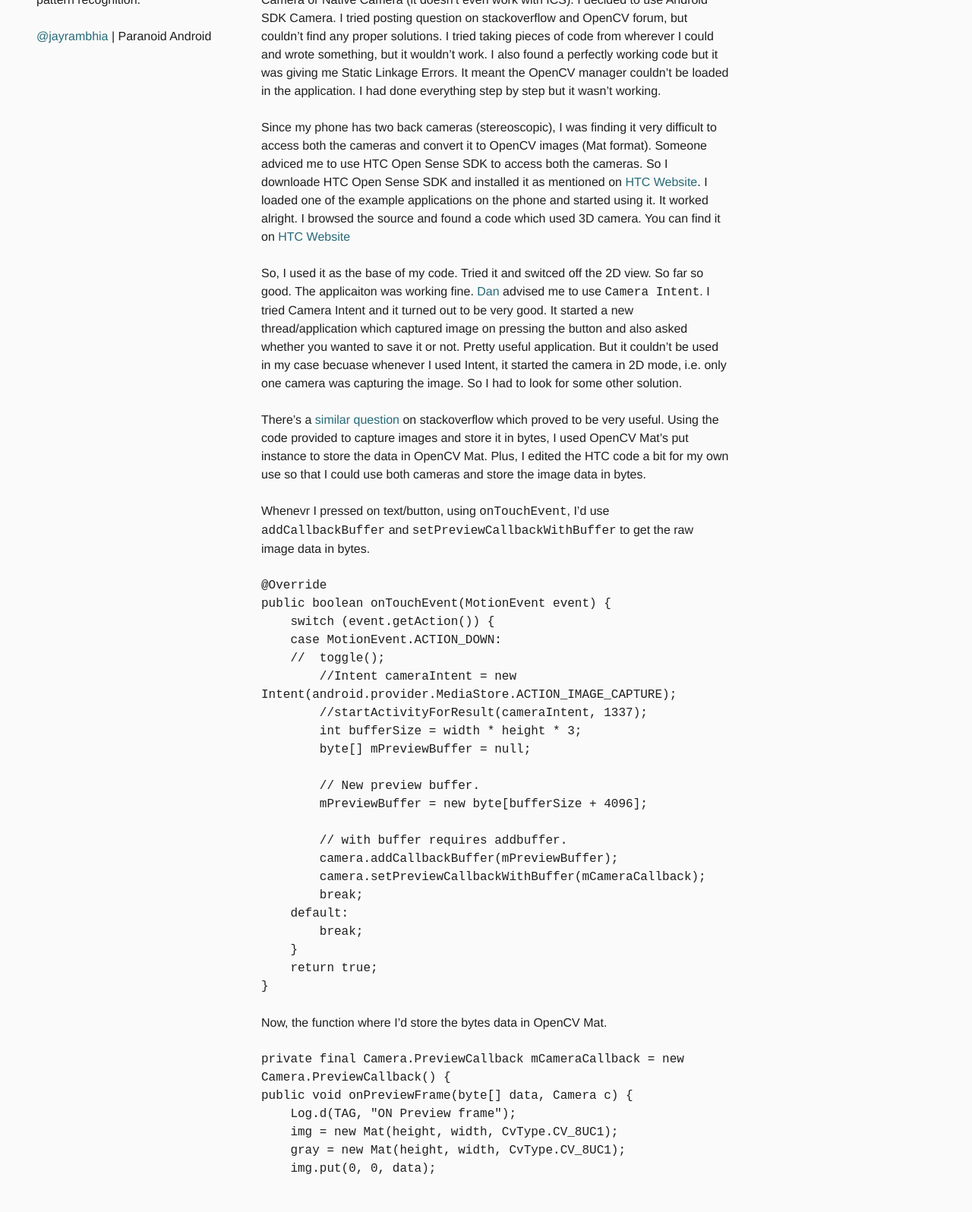
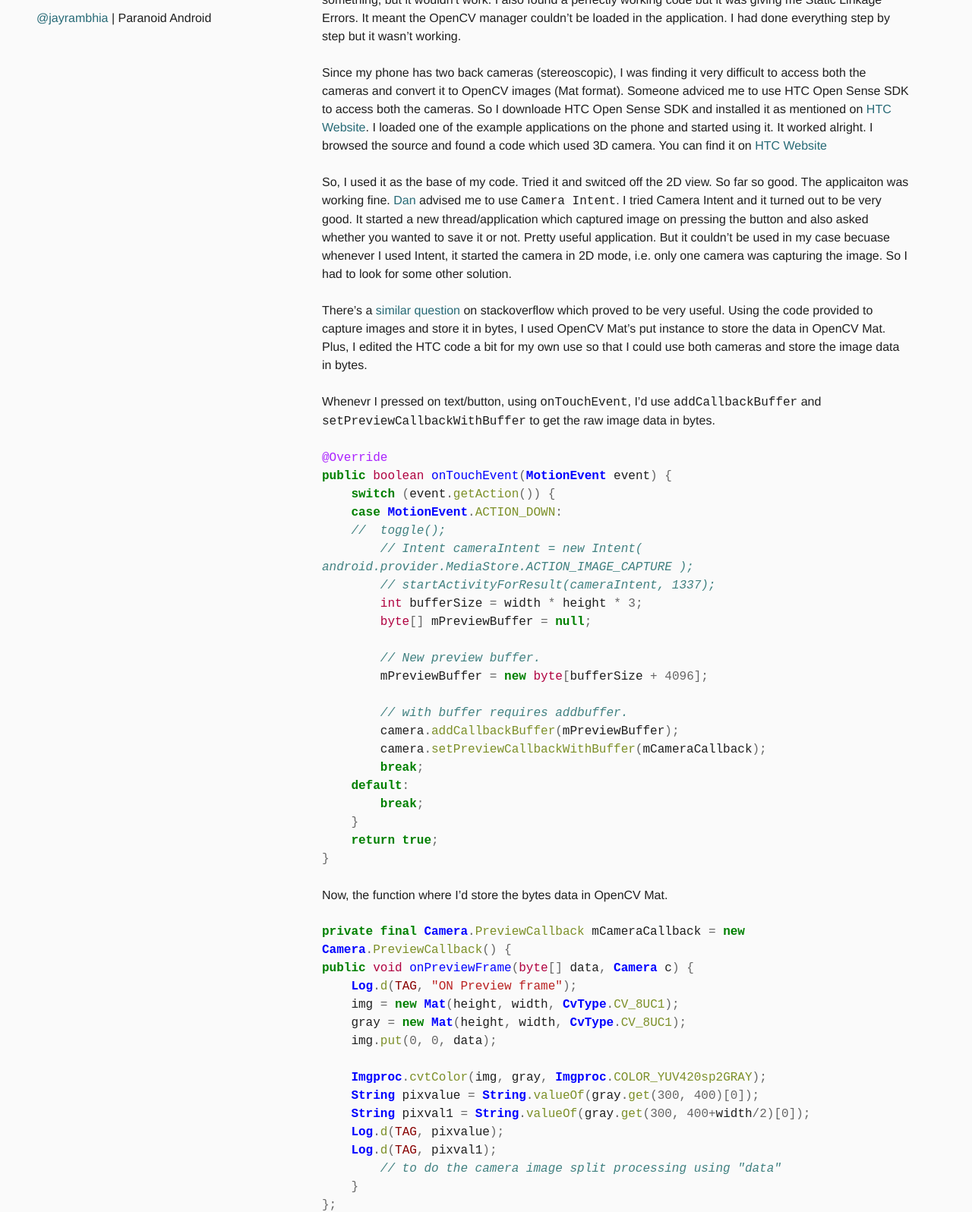
Before and after one commit to jayrambhia/jayrambhia.github.com, a Jekyll site: the page built from _posts/2013-04-15-opencv-android-image.markdown, in a window 1280 px wide, cut to the strip 324-1920 px from the top of the page. Shown: the whole strip at 76% size. Built offline with Jekyll 4.4.1, drawn with Linux system fonts in a browser that asks for light colours; comment, search, counter and statistics services are not loaded; some of the changed text lies outside the part shown.

```diff
--- a/_posts/2013-04-15-opencv-android-image.markdown
+++ b/_posts/2013-04-15-opencv-android-image.markdown
@@ -17,49 +17,49 @@ So, I used it as the base of my code. Tried it and switced off the 2D view. So f
 There's a [similar question](http://stackoverflow.com/questions/12966858/how-to-split-the-left-and-right-camera-images-htc-evo-3d-in-the-camera-preview) on stackoverflow which proved to be very useful. Using the code provided to capture images and store it in bytes, I used OpenCV Mat's put instance to store the data in OpenCV Mat. Plus, I edited the HTC code a bit for my own use so that I could use both cameras and store the image data in bytes.
 
 Whenevr I pressed on text/button, using `onTouchEvent`, I'd use  `addCallbackBuffer` and `setPreviewCallbackWithBuffer` to get the raw image data in bytes.
+{% highlight java %}
+@Override
+public boolean onTouchEvent(MotionEvent event) {
+    switch (event.getAction()) {
+    case MotionEvent.ACTION_DOWN:
+    //  toggle();
+        // Intent cameraIntent = new Intent( android.provider.MediaStore.ACTION_IMAGE_CAPTURE );
+        // startActivityForResult(cameraIntent, 1337);
+        int bufferSize = width * height * 3;
+        byte[] mPreviewBuffer = null;
 
-    @Override
-    public boolean onTouchEvent(MotionEvent event) {
-        switch (event.getAction()) {
-        case MotionEvent.ACTION_DOWN:
-        //  toggle();
-            //Intent cameraIntent = new Intent(android.provider.MediaStore.ACTION_IMAGE_CAPTURE);
-            //startActivityForResult(cameraIntent, 1337);
-            int bufferSize = width * height * 3;
-            byte[] mPreviewBuffer = null;
+        // New preview buffer.
+        mPreviewBuffer = new byte[bufferSize + 4096];
 
-            // New preview buffer.
-            mPreviewBuffer = new byte[bufferSize + 4096];
-
-            // with buffer requires addbuffer.
-            camera.addCallbackBuffer(mPreviewBuffer);
-            camera.setPreviewCallbackWithBuffer(mCameraCallback);
-            break;
-        default:
-            break;
-        }
-        return true;
+        // with buffer requires addbuffer.
+        camera.addCallbackBuffer(mPreviewBuffer);
+        camera.setPreviewCallbackWithBuffer(mCameraCallback);
+        break;
+    default:
+        break;
     }
+    return true;
+}
+{% endhighlight %}
 
 Now, the function where I'd store the bytes data in OpenCV Mat.
+{% highlight java %}
+private final Camera.PreviewCallback mCameraCallback = new Camera.PreviewCallback() {
+public void onPreviewFrame(byte[] data, Camera c) {
+    Log.d(TAG, "ON Preview frame");
+    img = new Mat(height, width, CvType.CV_8UC1);
+    gray = new Mat(height, width, CvType.CV_8UC1);
+    img.put(0, 0, data);
 
-    private final Camera.PreviewCallback mCameraCallback = new Camera.PreviewCallback() {
-    public void onPreviewFrame(byte[] data, Camera c) {
-        Log.d(TAG, "ON Preview frame");
-        img = new Mat(height, width, CvType.CV_8UC1);
-        gray = new Mat(height, width, CvType.CV_8UC1);
-        img.put(0, 0, data);
-
-
-
-        Imgproc.cvtColor(img, gray, Imgproc.COLOR_YUV420sp2GRAY);
-        String pixvalue = String.valueOf(gray.get(300, 400)[0]);
-        String pixval1 = String.valueOf(gray.get(300, 400+width/2)[0]);
-        Log.d(TAG, pixvalue);
-        Log.d(TAG, pixval1);
-            // to do the camera image split processing using "data"
-        }
-    };
+    Imgproc.cvtColor(img, gray, Imgproc.COLOR_YUV420sp2GRAY);
+    String pixvalue = String.valueOf(gray.get(300, 400)[0]);
+    String pixval1 = String.valueOf(gray.get(300, 400+width/2)[0]);
+    Log.d(TAG, pixvalue);
+    Log.d(TAG, pixval1);
+        // to do the camera image split processing using "data"
+    }
+};
+{% endhighlight %}
 
 The image that we get from Android SDK Camera is in `YUV420s` Colorspace and we wanted it in BGRA/Grayscale corolspace. So we tried converting it, but we were getting only 0.0 as the data, so we figured there was some problem with YUV420s colorspace format. We looked up on the google and realized that OpenCV requires only 1 channel (not 4 or 3 channel) Mat to store YUV420S colorspace image. So, now we have both the images stored in Mat. Both images are places side by side. We can use both the images by splitting the Mat in half.
 
```
Also changed, not shown: _posts/2013-03-30-stereo-calibration.markdown (+5 -2 lines), _posts/2013-05-30-kinect-opencv.markdown (+7 -5 lines), _posts/2013-06-15-numpy-tricks.markdown (line endings or trailing spaces), assets/styles/css/style.min.css, assets/styles/sass/style.scss (line endings or trailing spaces).
